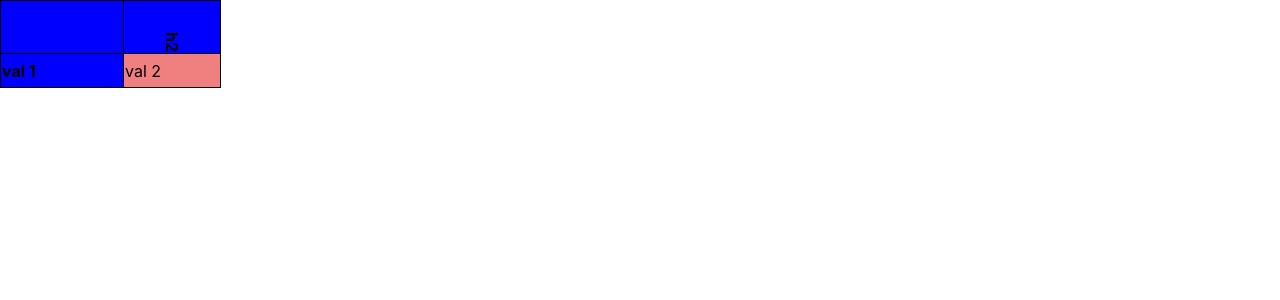
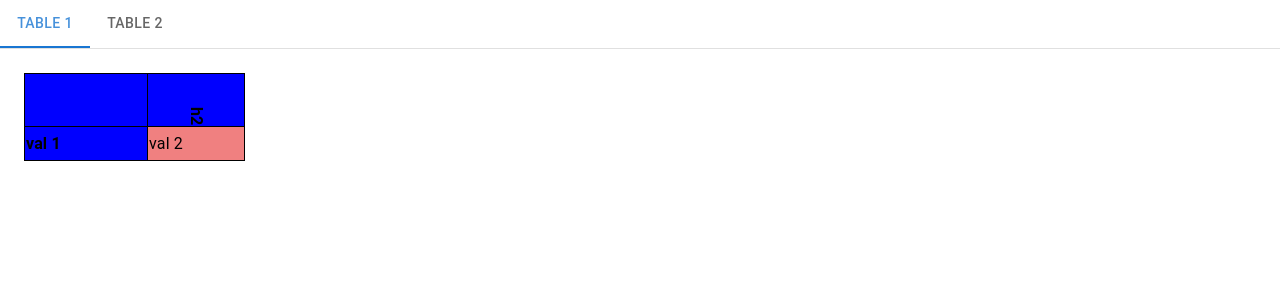
Before and after one commit to dmbalinskiy/ReactTableControl, a React (Create React App) app in the folder table-control/: page / in a window 1280 px wide. Shown: the top 300 px of the page. Built offline with nearby package versions, Linux system fonts and the light colour scheme.

Commit message:
ongoing development - tab panel is used for two tables, table refactoring

```diff
--- a/table-control/src/App.js
+++ b/table-control/src/App.js
@@ -4,12 +4,17 @@ import './App.css';
 // Filename - App.js
 import './App.css';
 import Table from './components/table/table'
+import * as React from 'react';
+import * as ReactDOM from 'react-dom/client';
+import { StyledEngineProvider } from '@mui/material/styles';
+import TabPanel from './tabPanel/tabPanel';
 
 function App() {
-
-
     return (
-        <Table />
+        <StyledEngineProvider injectFirst>
+            <TabPanel />
+        </StyledEngineProvider>
+        // <Table />
     )
 }
 
--- a/table-control/src/components/table/table.js
+++ b/table-control/src/components/table/table.js
@@ -6,9 +6,9 @@ import './table.css'
 const maxColumnLength = 64;
 const maxRowLength = 2048;
 
-function Table({rows, }) {
-
-    const [tableData, setTableData] = useState(tableDataInitial);
+function Table() {
+    //let tableDataInitial = addVirtualItems( getInitialData());
+    const [tableData, setTableData] = useState(addVirtualItems( getInitialData()));
     let selection = useRef(null);
 
     useEffect(() => {
@@ -27,7 +27,7 @@ function Table({rows, }) {
         let row = newTd.rows.find(row => row.idx === cellData.rowIdx);
         newTd.rows = [
             ...newTd.rows.slice(0, row.idx + (addBefore ? 0 : 1)),
-            getNewRow(newTd, ++currentId, row),
+            getNewRow(newTd, row),
             ...newTd.rows.slice(row.idx + (addBefore ? 0 : 1))
         ]
         adjustRowIndexes(newTd);
@@ -82,29 +82,6 @@ function Table({rows, }) {
         //console.log(cell);
     }
 
-    return (
-        <div>
-            <table>
-                <tbody>
-                    {
-                        tableData.rows.map((val, key) => {
-                        return (
-                            <Row rowData={val}
-                                addRow={handleAddRow}
-                                deleteRow={handleDeleteRow}
-                                addColumn={handleAddColumn}
-                                deleteColumn={handleDeleteColumn}
-                                cellTextInput={handleHeaderColumnInput}
-                                cellClick={handleCellClick}/>
-                        )
-                        })
-                    }
-                </tbody>
-            </table>
-        </div>
-    )
-}
-
     function adjustRowIndexes(tableData){
         for(let i = 0; i < tableData.rows.length; i++){
             let row = tableData.rows[i];
@@ -116,7 +93,7 @@ function adjustRowIndexes(tableData){
         }
     }
 
-function getNewRow(tableData, id, previousRow, useId = true){
+    function getNewRow(tableData, previousRow, useId = true){
         let cells = previousRow.cells.map(
             (val, idx) =>{
                 return {
@@ -176,7 +153,7 @@ function addVirtualItems(tableData){
             return addColumnToRow(row, row.cells[row.cells.length - 1]);
         });
 
-    var row = getNewRow(tableData, ++currentId, rows[rows.length - 1], false);
+        var row = getNewRow(tableData, rows[rows.length - 1], false);
         row.idx = rows.length;
         rows = [...rows, row];
 
@@ -250,7 +227,6 @@ function ApplyIdToRow(tableData, row){
         tableData.rowIds.add(id);
     }
 
-let currentId = 2;
     function getInitialData() {
         let tableData =
         {
@@ -276,6 +252,28 @@ function copyTableData(tableData){
             rows: tableData.rows,
         }
     }
-let tableDataInitial = addVirtualItems( getInitialData());
+
+    return (
+        <div>
+            <table>
+                <tbody>
+                    {
+                        tableData.rows.map((val, key) => {
+                        return (
+                            <Row rowData={val}
+                                addRow={handleAddRow}
+                                deleteRow={handleDeleteRow}
+                                addColumn={handleAddColumn}
+                                deleteColumn={handleDeleteColumn}
+                                cellTextInput={handleHeaderColumnInput}
+                                cellClick={handleCellClick}/>
+                        )
+                        })
+                    }
+                </tbody>
+            </table>
+        </div>
+    )
+}
 
 export default Table;
--- /dev/null
+++ b/table-control/src/tabPanel/tabPanel.js
@@ -0,0 +1,62 @@
+import * as React from 'react';
+import PropTypes from 'prop-types';
+import Tabs from '@mui/material/Tabs';
+import Tab from '@mui/material/Tab';
+import Typography from '@mui/material/Typography';
+import Box from '@mui/material/Box';
+
+import Table from '../components/table/table'
+
+function CustomTabPanel(props) {
+  const { children, value, index, ...other } = props;
+
+  return (
+    <div
+      role="tabpanel"
+      hidden={value !== index}
+      id={`simple-tabpanel-${index}`}
+      aria-labelledby={`simple-tab-${index}`}
+      {...other}
+    >
+      {value === index && (
+        <Box sx={{ p: 3 }}>
+          <Typography>{children}</Typography>
+        </Box>
+      )}
+    </div>
+  );
+}
+
+CustomTabPanel.propTypes = {
+  children: PropTypes.node,
+  index: PropTypes.number.isRequired,
+  value: PropTypes.number.isRequired,
+};
+
+
+export default function BasicTabs() {
+  const [value, setValue] = React.useState(0);
+
+  const handleChange = (event, newValue) => {
+    setValue(newValue);
+  };
+
+  let tab1 = new Table();
+  let tab2 = new Table();
+  return (
+    <Box sx={{ width: '100%' }}>
+      <Box sx={{ borderBottom: 1, borderColor: 'divider' }}>
+        <Tabs value={value} onChange={handleChange} aria-label="basic tabs example">
+          <Tab label="Table 1" />
+          <Tab label="Table 2"  />
+        </Tabs>
+      </Box>
+      <CustomTabPanel value={value} index={0}>
+        {tab1}
+      </CustomTabPanel>
+      <CustomTabPanel value={value} index={1}>
+        {tab2}
+      </CustomTabPanel>
+    </Box>
+  );
+}
```
Lines whose indentation alone changed are shown as unchanged.
